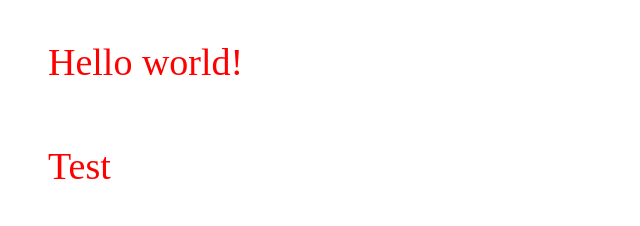
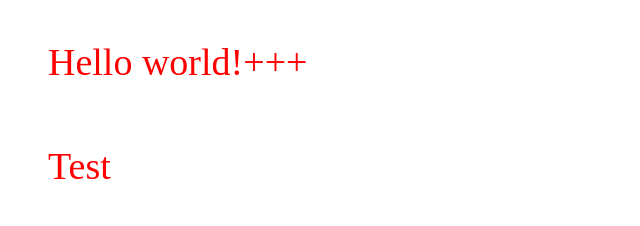
Before and after one commit to goncharova972/Git, a plain HTML site: page index.html in a window 1280 px wide. Shown: the top 226 px of the page, 0-640 px from the left. Drawn offline with Linux system fonts and the light colour scheme.

Commit message:
Update index.html

```diff
--- a/index.html
+++ b/index.html
@@ -7,7 +7,7 @@
     <link rel="stylesheet" href="style.css">
 </head>
 <body>
-    <p>Hello world!</p>
+    <p>Hello world!+++</p>
     <p>Test</p>
     <h1>Привіт світ!!!!</h1>
 
```
